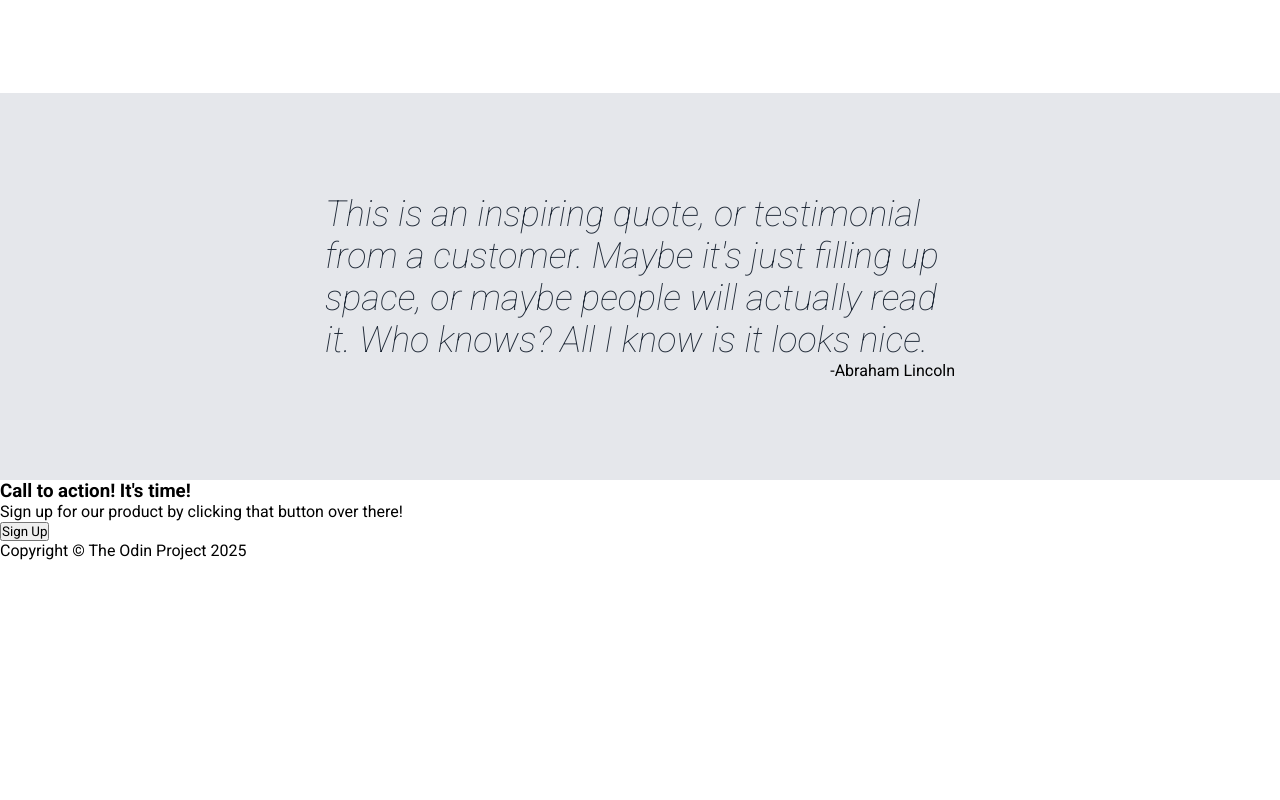
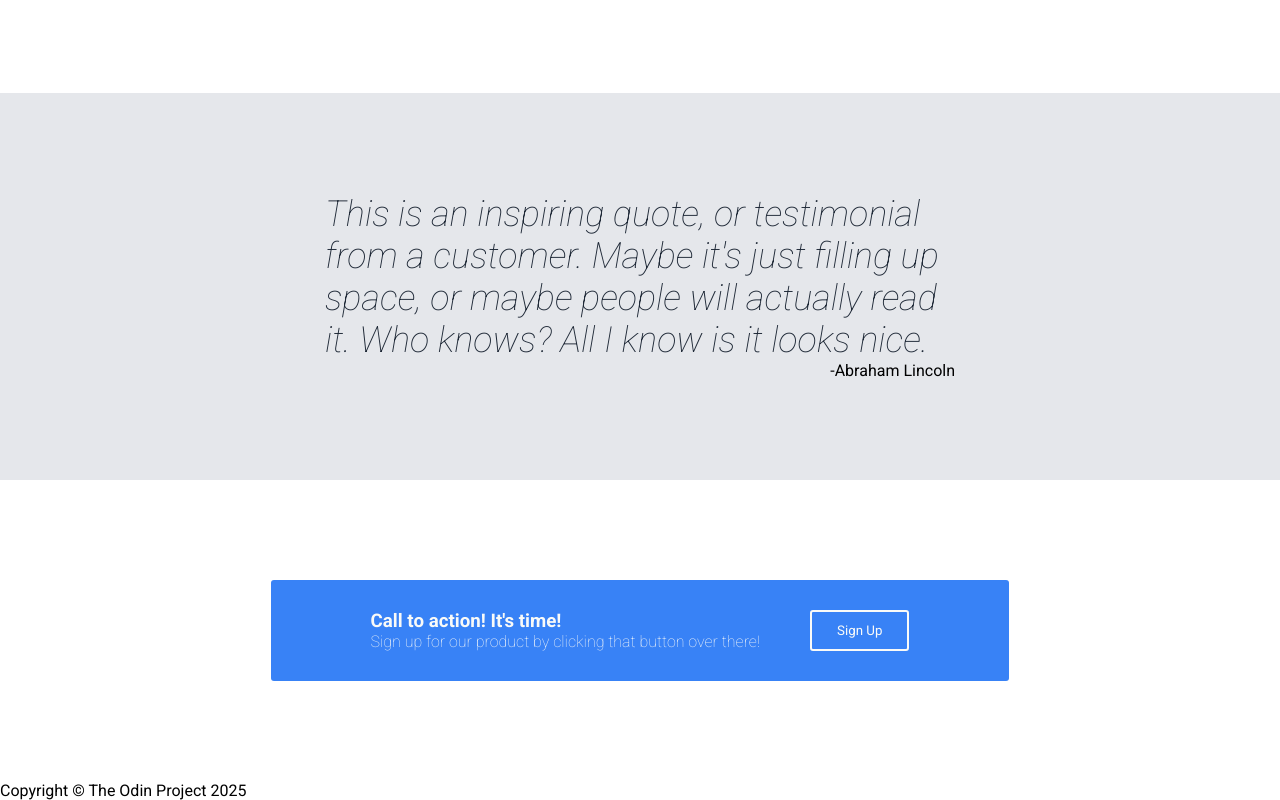
Before and after one commit to mattfraz38/Landing-Page, a plain HTML site: page index.html in a window 1280 px wide. Shown: the part 842-1642 px from the top of the page. Before the commit the page ends 1402 px from the top, so only its background shows below. Drawn offline with Linux system fonts and the light colour scheme.

Commit message:
Style call to action section

```diff
--- a/index.html
+++ b/index.html
@@ -73,8 +73,10 @@
 
     <section class="call-to-action">
       <div class="container">
-        <h3>Call to action! It's time!</h3>
-        <p>Sign up for our product by clicking that button over there!</p>
+        <div class="call-to-action-title">
+          <h3>Call to action! It's time!</h3>
+          <p>Sign up for our product by clicking that button over there!</p>
+        </div>
         <button class="sign-up">Sign Up</button>
       </div>
     </section>
--- a/styles.css
+++ b/styles.css
@@ -115,3 +115,36 @@ cite {
   align-self: flex-end;
   font-style: normal;
 }
+
+/* call-to-action */
+.call-to-action {
+  padding: 100px 0;
+  display: flex;
+  justify-content: center;
+  color: #F9FaF8;
+}
+
+.call-to-action .container {
+  display: flex;
+  gap: 50px;
+  width: fit-content;
+  border-radius: 3px;
+  background-color: #3882F6;
+  padding: 30px 100px;
+}
+
+.call-to-action .container,
+button {
+  background-color: #3882F6;
+}
+
+.call-to-action button {
+  border: 2px solid #F9FaF8;
+  color: #F9FaF8;
+  padding: 3px 25px;
+  border-radius: 3px;
+}
+
+.call-to-action-title p {
+  font-weight: 100;
+}
```
